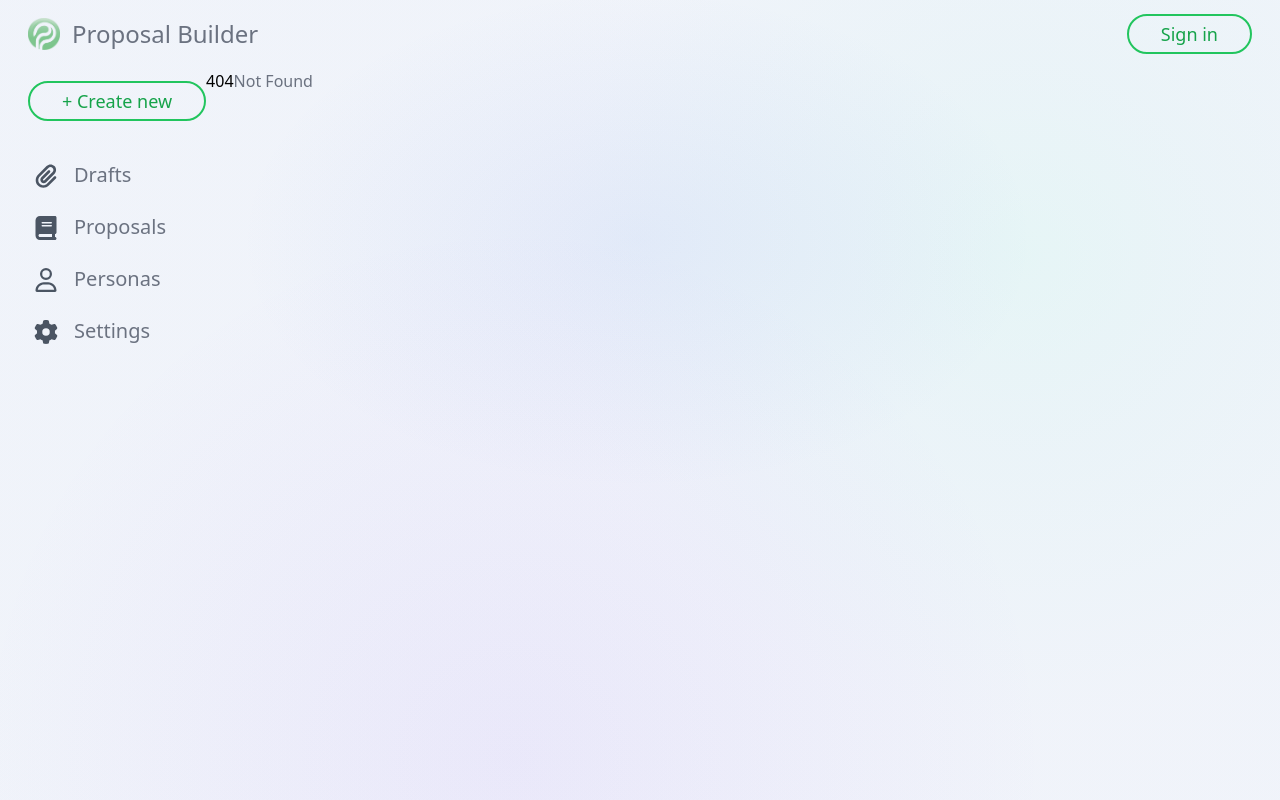
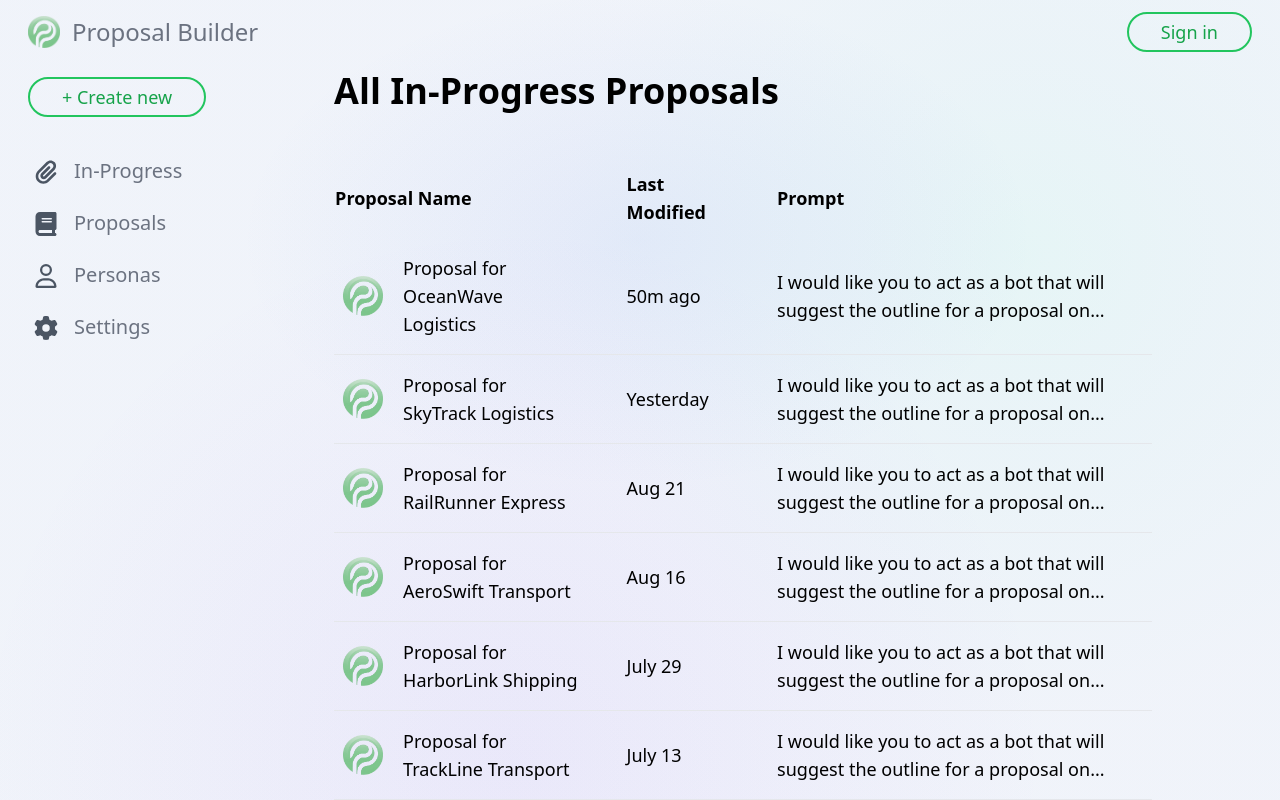
Before and after one commit to JuFranze/ProposalBuilder, a SvelteKit app: page /in-progress in a window 1280 px wide. Before the commit this address had no page. Built offline with nearby package versions, Linux system fonts and the light colour scheme.

Commit message:
Rebrand Drafts to In-Progress

```diff
--- a/src/routes/+layout.svelte
+++ b/src/routes/+layout.svelte
@@ -73,9 +73,9 @@
                class="ml-auto border-2 border-green-500 rounded-full py-1 px-8 text-green-600 text-lg whitespace-nowrap">+
                 Create new</a>
             <div class="flex flex-col gap-6 text-xl font-[500] pl-1.5">
-                <a href="/drafts" class="flex gap-4 items-center">
+                <a href="/in-progress" class="flex gap-4 items-center">
                     <img src="/icon/paperclip.svg" alt="Drafts" class="w-6 h-6 mt-0.5">
-                    <p>Drafts</p>
+                    <p>In-Progress</p>
                 </a>
                 <a href="/proposals" class="flex gap-4 items-center">
                     <img src="/icon/book.svg" alt="Proposals" class="w-6 h-6 mt-0.5">
--- a/src/routes/+page.svelte
+++ b/src/routes/+page.svelte
@@ -140,8 +140,8 @@
                         </div>
                         <a href="/new" class="w-full h-fit border-t-2 border-t-gray-400 bg-white rounded-b-2xl">
                             <div class="flex px-6 items-center justify-between py-5">
-                                <p class="font-bold">Continue from draft</p>
-                                <p>See all drafts</p>
+                                <p class="font-bold">Continue from in-progress proposals</p>
+                                <p>See all</p>
                             </div>
                         </a>
                     </div>
--- a/src/routes/drafts/+page.svelte
+++ b/src/routes/in-progress/+page.svelte
@@ -35,12 +35,12 @@
 
 <div class="w-full h-full flex gap-6 mx-[10%]">
     <div class="w-full h-full flex flex-col gap-10">
-        <h1 class="font-semibold text-[36px]">All Saved Drafts</h1>
+        <h1 class="font-semibold text-[36px]">All In-Progress Proposals</h1>
         <div class="overflow-x-auto">
             <table class="w-full">
                 <thead>
                 <tr class="text-lg font-semibold">
-                    <th class="text-left pr-6 py-3">Draft Name</th>
+                    <th class="text-left pr-6 py-3">Proposal Name</th>
                     <th class="text-left px-6 py-3">Last Modified</th>
                     <th class="text-left pl-6 py-3">Prompt</th>
                 </tr>
```
